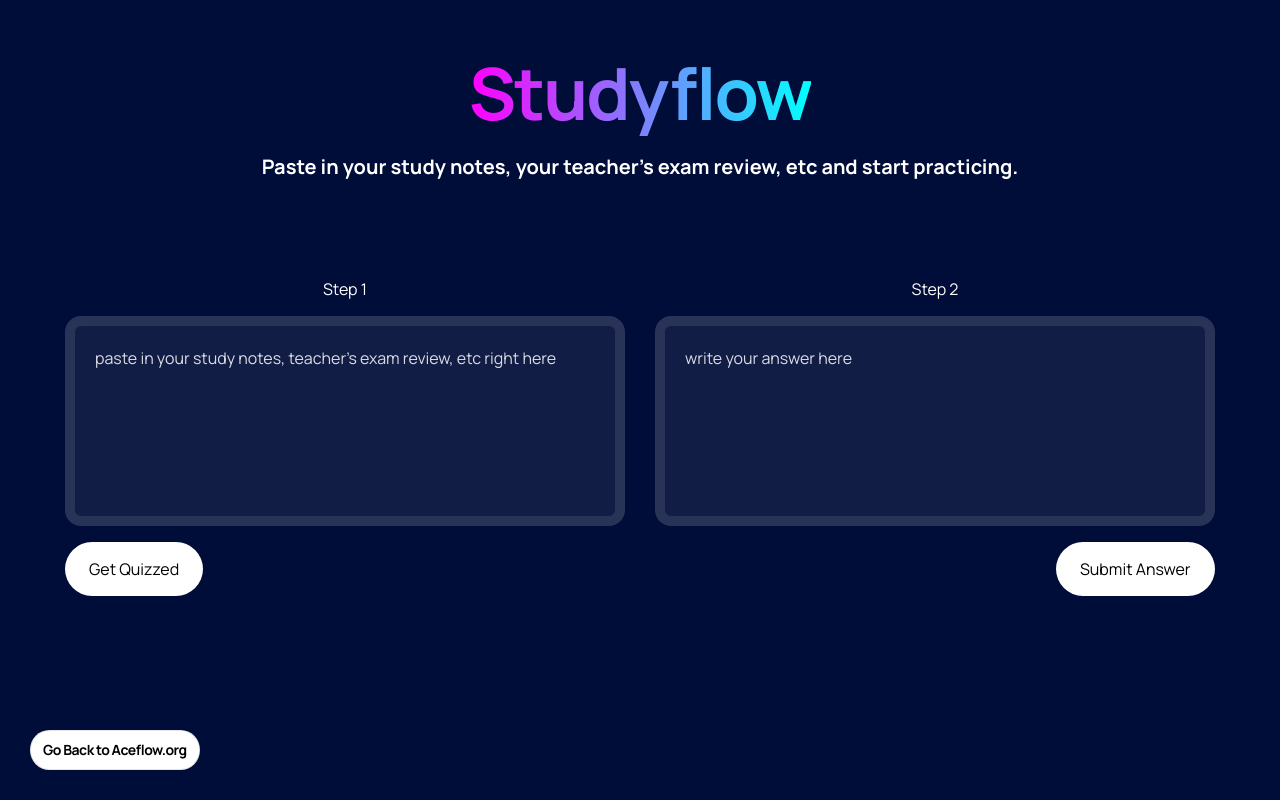
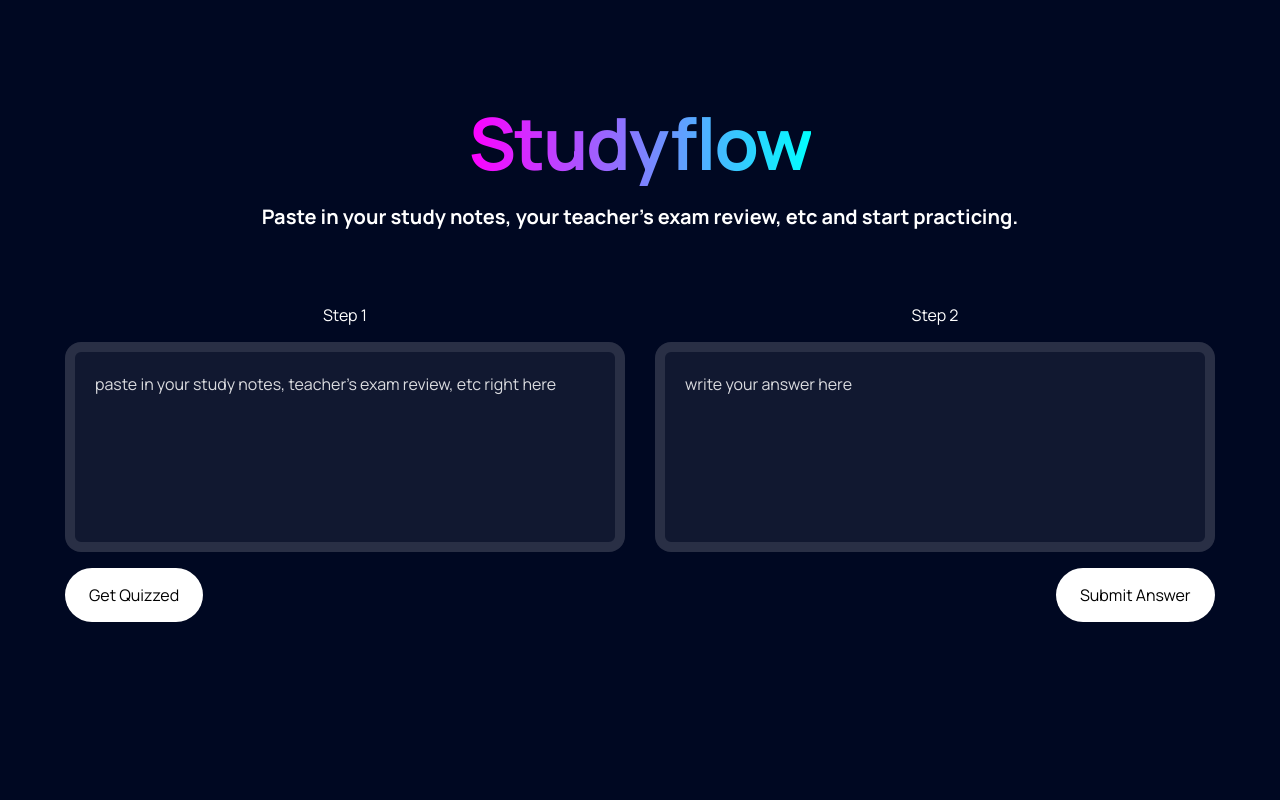
Before and after one commit to KrishivThakuria/Studyflow-AI-study.aceflow.org-, a Next.js app: page / in a window 1280 px wide. Built offline with nearby package versions, Linux system fonts and the light colour scheme.

Commit message:
huge changes

```diff
--- a/pages/index.js
+++ b/pages/index.js
@@ -150,17 +150,6 @@
           )}
         </div>
       </div>
-      <div className="badge-container grow">
-        <a
-          href="https://aceflow.org"
-          target="_blank"
-          rel="noreferrer"
-        >
-          <div className="badge">
-            <p>Go Back to Aceflow.org</p>
-          </div>
-        </a>
-      </div>
     </div>
   );
 };
--- a/pages/styles.css
+++ b/pages/styles.css
@@ -10,7 +10,7 @@
     display: flex;
     place-content: center flex-start;
     align-items: center;
-    background-color: #000d38;
+    background-color: #000822;
     background-repeat: no-repeat;
     background-size: cover;
     background-position: center center;
@@ -32,10 +32,10 @@
     gap: 10px;
     height: fit-content;
     overflow: auto;
-    padding: 50px;
+    padding: 100px;
     position: relative;
     width: auto;
-    gap: 64px;
+    gap: 40px;
 }
 
 .header {
```
